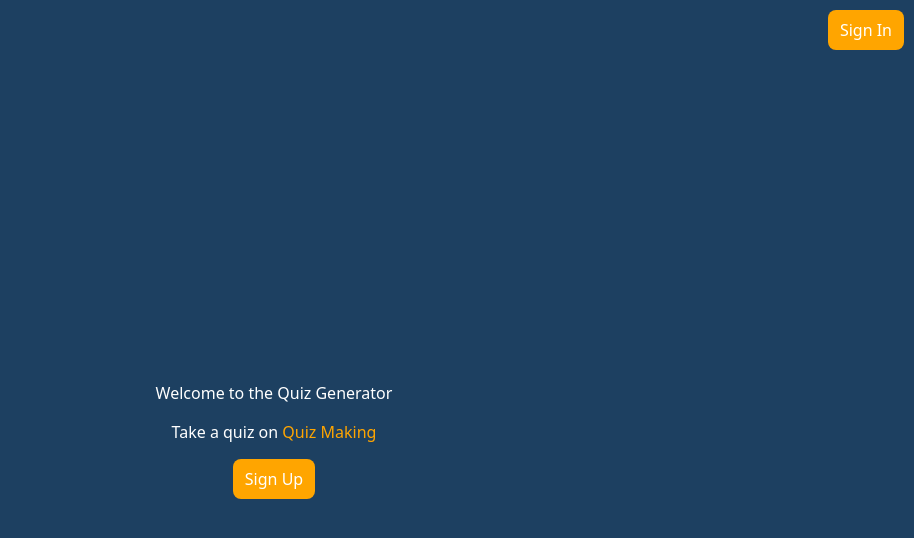
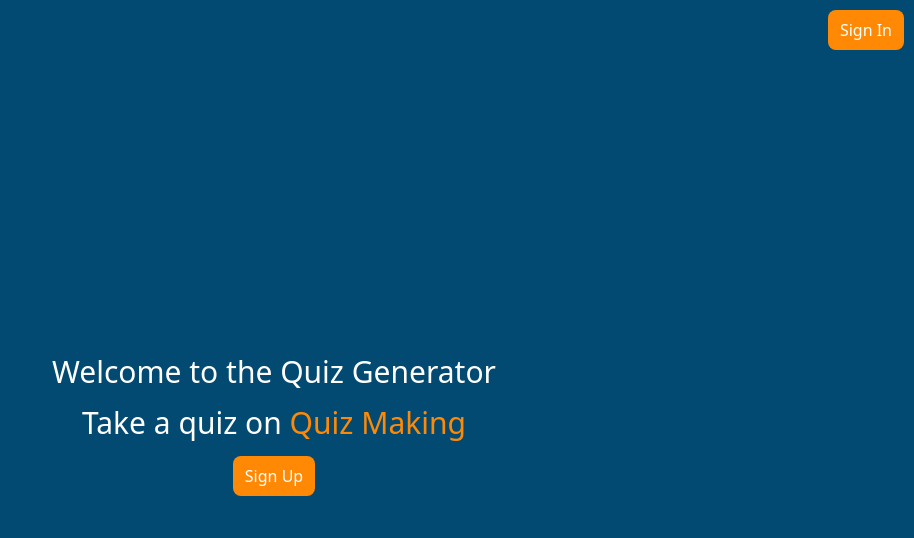
Before and after one commit to FS-Apprenticeship/quiz-generator, a Vue app: page / in a window 1280 px wide. Shown: the top 538 px of the page, without its empty margins (366-1280 px from the left). Built offline with nearby package versions, Linux system fonts and the light colour scheme; no server answers.

Commit message:
Convert start to tailwind

```diff
--- a/src/App.vue
+++ b/src/App.vue
@@ -1,23 +1,9 @@
 <script setup></script>
 
 <template>
-  <router-view />
+  <div class="bg-sky-900 text-white min-h-screen">
+    <router-view />
+  </div>
 </template>
 
-<style>
-body,
-html,
-#app {
-  height: 100vh;
-  max-height: 100vh;
-  width: 100%;
-}
-
-* {
-  box-sizing: border-box;
-  margin: 0;
-  padding: 0;
-  background-color: rgb(29, 64, 97);
-  color: white;
-}
-</style>
+<style></style>
--- a/src/components/StartPage.vue
+++ b/src/components/StartPage.vue
@@ -1,6 +1,7 @@
 <script setup>
 import { useRouter } from 'vue-router'
 import { ref, computed, onMounted, onBeforeUnmount } from 'vue'
+import BaseButton from './universals/BaseButton.vue'
 
 const router = useRouter()
 
@@ -46,17 +47,19 @@ onBeforeUnmount(() => {
 </script>
 
 <template>
-  <header>
-    <button class="rounded" @click="router.push('/sign-in')">Sign In</button>
-  </header>
-  <main>
-    <h1>Welcome to the Quiz Generator</h1>
-    <h1>
-      Take a quiz on
-      <span style="color: orange">{{ topic }}</span>
-    </h1>
-    <button class="rounded" @click="router.push('/sign-up')">Sign Up</button>
-  </main>
+  <div class="min-h-screen flex flex-col">
+    <header>
+      <BaseButton @click="router.push('/sign-in')">Sign In</BaseButton>
+    </header>
+    <main class="flex-1 flex px-4 flex-col justify-center">
+      <h1 class="text-3xl">Welcome to the Quiz Generator</h1>
+      <h1 class="text-3xl">
+        Take a quiz on
+        <span class="text-orange-400">{{ topic }}</span>
+      </h1>
+      <BaseButton @click="router.push('/sign-up')">Sign Up</BaseButton>
+    </main>
+  </div>
 </template>
 
 <style scoped>
@@ -66,20 +69,6 @@ header {
   width: 100%;
   display: flex;
   justify-content: right;
-}
-
-button.rounded {
-  height: 40px;
-  border-radius: 8px;
-  border: none;
-  padding: 0 12px;
-  color: white;
-  background-color: orange;
-  cursor: pointer;
-}
-
-button.rounded:hover {
-  background: darkorange;
 }
 
 main {
--- /dev/null
+++ b/src/components/universals/BaseButton.vue
@@ -0,0 +1,7 @@
+<template>
+  <button
+    class="rounded-lg bg-orange-400 hover:bg-orange-500 transition-colors cursor-pointer px-3 py-2"
+  >
+    <slot />
+  </button>
+</template>
```
